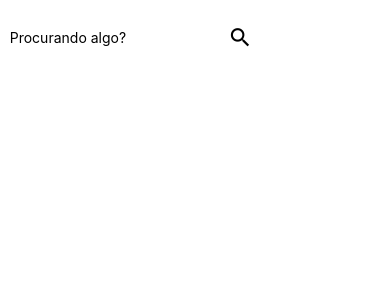
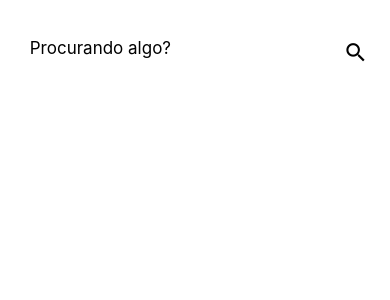
Before and after one commit to sjtorres/AppFIlmes, a React Native app in the folder AppFilmes/: screen / in a window 390 px wide. Shown: the top 300 px of the page. Built offline with nearby package versions, Linux system fonts and the light colour scheme; grey boxes are pictures that could not be loaded.

Commit message:
input add

```diff
--- a/AppFilmes/App.js
+++ b/AppFilmes/App.js
@@ -67,7 +67,7 @@ export default function App() {
                 />
 
                 <TouchableOpacity>
-                  <Icon name='search' color="#000" size={25} />
+                  <Icon style={styles.icon} name='search' color="#000" size={25} />
                 </TouchableOpacity>
 
             </View>
@@ -102,4 +102,14 @@ const styles = StyleSheet.create({
     flexDirection: 'row',
     alignSelf: 'center'
   },
+  input: {
+    width: '90%',
+    padding: 13,
+    paddingLeft:20,
+    fontSize: 17,
+  },
+  icon: {
+    position: "absolute",
+    top: 15,
+  }
 })
```
